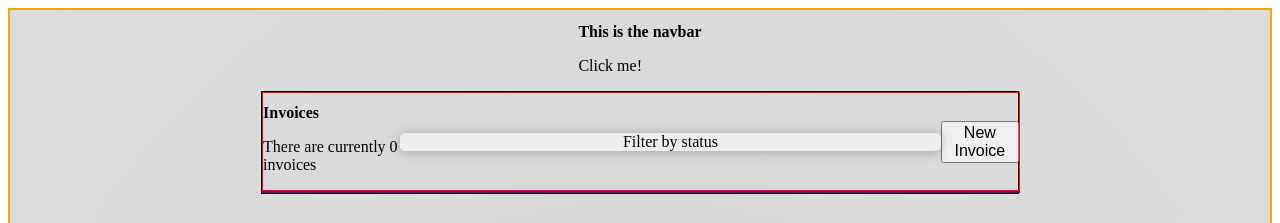
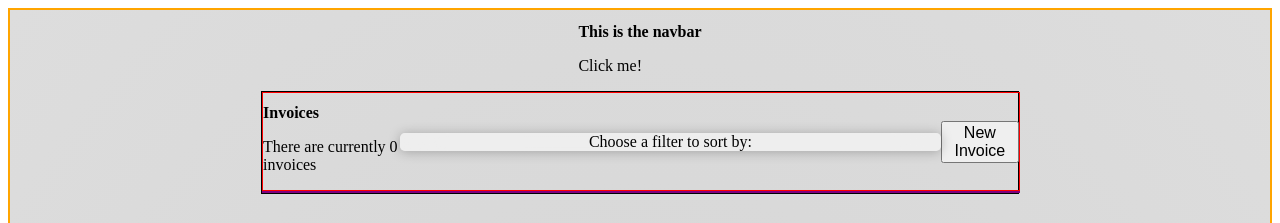
Before and after one commit to Patrick-Messiter/Invoice-App, a React (Create React App) app: page / in a window 1280 px wide. Shown: the top 223 px of the page. Built offline with nearby package versions, Linux system fonts and the light colour scheme; the HTML template or start-up script is replaced by a standard one.

Commit message:
Added status and began filtering functionality

```diff
--- a/src/App.js
+++ b/src/App.js
@@ -19,8 +19,6 @@ function App() {
   const [mainSectionToggle, setMainSectionToggle] = React.useState(true)
   const [formSectionToggle, setFormSectionToggle] = React.useState(false)
   const [invoiceSectionToggle, setInvoiceSectionToggle] = React.useState(false)
-
-  console.log(selectedInvoice)
 
   //Update the current invoice selected if editing from the Invoice Page
   React.useEffect (()=> {
--- a/src/FormPage.js
+++ b/src/FormPage.js
@@ -58,7 +58,8 @@ function FormPage (props) {
                 items: itemList,
                 paymentTotal: invoiceTotal(),
                 paymentTerms: paymentTerms,
-                invoiceDate: invoiceDate
+                invoiceDate: invoiceDate,
+                status: "Outstanding",
             }
         })
     }, [itemList, paymentTerms, invoiceDate])
--- a/src/InvoicePage.js
+++ b/src/InvoicePage.js
@@ -28,6 +28,20 @@ function InvoicePage (props) {
         })
     }
 
+    function payInvoice () {
+        props.setSelectedInvoice(prevInvoice => {
+            return {
+                ...prevInvoice,
+                status: "Paid"
+            }
+        })
+        props.setInvoiceList(prevList => {
+            return prevList.map(currentItem => {
+                return currentItem.id === props.invoice.id ? {...currentItem, status: "Paid"} : {...currentItem}
+            })
+        })
+    }
+
     const mapInvoiceItems = props.invoice.items.map(currentItem => {
         return <InvoicePageItemCard key={currentItem.id} item = {currentItem}/>
     })
@@ -36,11 +50,11 @@ function InvoicePage (props) {
         <section className='InvoicePage-Container'>
             <button onClick={() =>{cleanState();toggleMain()}}>Go back</button>
             <div className='InvoicePage-TopContainer glassMinor'>
-                <p>Status: </p>
+                <p>Status: {props.invoice.status} </p>
                 <div className='InvoicePage-TopContainer-ButtonsContainer'>
                     <button onClick={toggleForm} className='Button PositiveResponse glassMinor'>Edit</button>
                     <button onClick={()=>{deleteInvoice();toggleMain()}} className='Button NegativeResponse glassMinor'>Delete</button>
-                    <button className='Button PositiveResponse glassMinor'>Mark as Paid</button>
+                    <button onClick={payInvoice} className='Button PositiveResponse glassMinor'>Mark as Paid</button>
                 </div>
             </div>
             <div className='InvoicePage-MainContainer glassMinor'>
--- a/src/MainPageHeader.js
+++ b/src/MainPageHeader.js
@@ -13,7 +13,12 @@ function MainPageHeader (props) {
                 <h1>Invoices</h1>
                 <p>There are currently {props.invoiceList.length} invoices</p>
             </div>
-            <CustomSelect itemList = {[]} default={"Filter by status"} />
+            <CustomSelect
+                itemList = {["Total Value", "Status"]}
+                default={"Choose a filter to sort by:"}
+                selectedOption = {props.filteredListChoice}
+                setSelectedOption = {props.setFilteredListChoice}
+            />
             <button onClick={toggleForm}>New Invoice</button>
         </header>
     )
--- a/src/MainPageInvoiceContainer.js
+++ b/src/MainPageInvoiceContainer.js
@@ -15,6 +15,7 @@ function MainPageInvoiceContainer (props) {
             }
         })
     }
+
 
     const mapInvoices = props.invoiceList.map(currentInv => {
         return (
--- a/src/Mainpage.js
+++ b/src/Mainpage.js
@@ -8,6 +8,29 @@ import {FormPage} from './FormPage';
 
 function MainPage (props) {
 
+    //Used to filter through the Invoices on the Mainpage container
+    const [filteredListChoice, setFilteredListChoice] = React.useState()
+
+    function filteringList () {
+        /*if (filteredListChoice === "Status") {
+            WORK SOMETHING OUT FOR THIS AS CURRENTLY JUST PUSHING AN OBJECT  OBJECT
+            const filteredItems = props.invoiceList.filter(currentItem => currentItem.status !== "Outstanding")
+            console.log(`These are the ${filteredItems}`)
+            props.setInvoiceList(prevList => {
+                return [
+                    ...prevList,
+                    prevList.push(filteredItems)
+                ]
+            })
+        } */
+        if (filteredListChoice === "Total Value") {
+            props.setInvoiceList(prevList => prevList.sort((a,b) => a.paymentTotal - b.paymentTotal))
+        }
+    }
+
+    React.useEffect(()=> {
+        filteringList()
+    }, [filteredListChoice])
 
     return (
         <main className='MainPage-Container'>
@@ -15,6 +38,8 @@ function MainPage (props) {
                 setMainSectionToggle = {props.setMainSectionToggle}
                 setFormSectionToggle = {props.setFormSectionToggle}
                 invoiceList = {props.invoiceList}
+                filteredListChoice = {filteredListChoice}
+                setFilteredListChoice = {setFilteredListChoice}
             />
             <MainPageInvoiceContainer
                 setMainSectionToggle = {props.setMainSectionToggle}
@@ -22,6 +47,7 @@ function MainPage (props) {
                 invoiceList = {props.invoiceList}
                 toggleDarkMode = {props.toggleDarkMode}
                 setSelectedInvoice = {props.setSelectedInvoice}
+                filteredListChoice = {filteredListChoice}
             />
             <AnimatePresence>
                 {props.formSectionToggle &&
```
